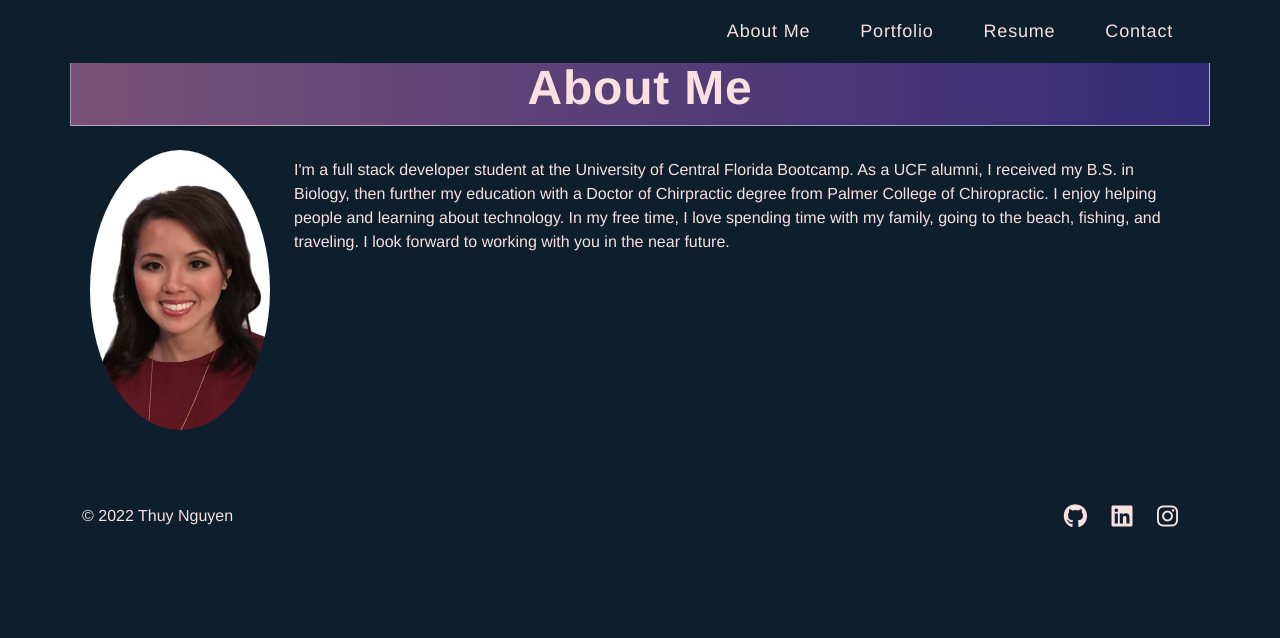
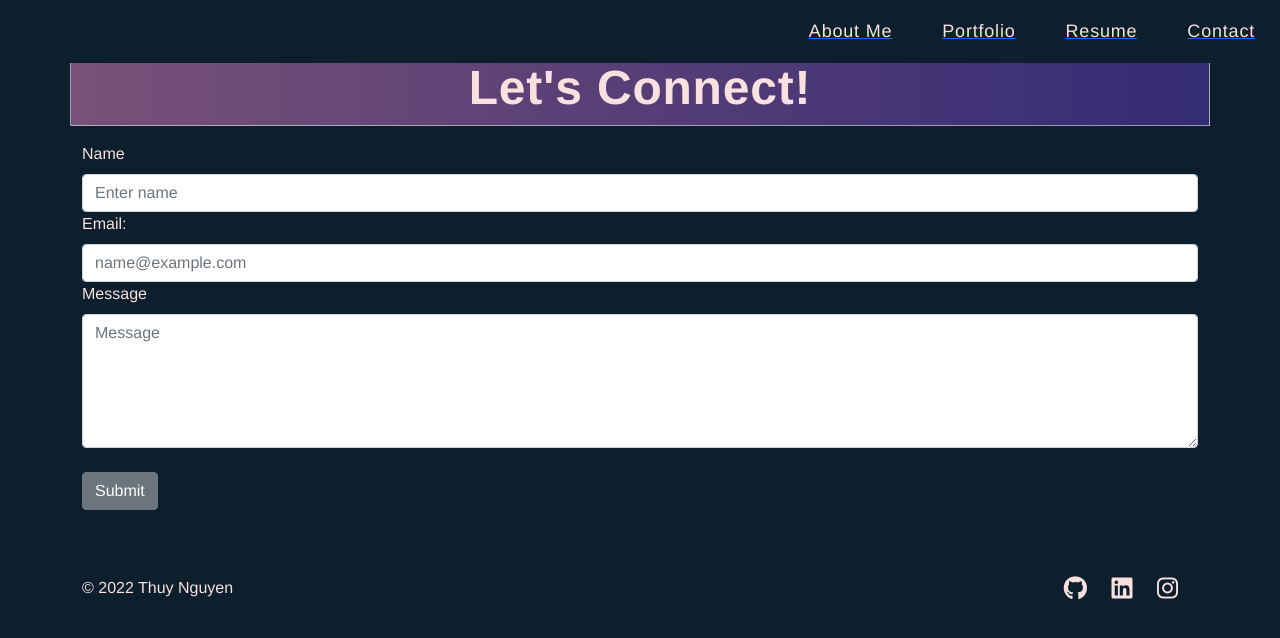
Before and after one commit to ThuyTTTN/react-portfolio, a React (Create React App) app: page /contact in a window 1280 px wide. Both pictures are taken after a click on the button "Let’s Connect". Shown: the top 638 px of the page. Built offline with nearby package versions, Linux system fonts and the light colour scheme; the HTML template or start-up script is replaced by a standard one.

Commit message:
fixed header links

```diff
--- a/package.json
+++ b/package.json
@@ -13,6 +13,7 @@
     "react-bootstrap-icons": "^1.8.4",
     "react-dom": "^17.0.2",
     "react-on-screen": "^2.1.1",
+    "react-router-dom": "^5.2.0",
     "react-scripts": "5.0.1",
     "web-vitals": "^2.1.4"
   },
--- a/src/components/Header/index.js
+++ b/src/components/Header/index.js
@@ -1,26 +1,44 @@
-// import React, { useState } from "react";
-import { Navbar, Nav, Container } from "react-bootstrap";
+import React from "react";
+import { Navbar, Nav } from "react-bootstrap";
+import { Link } from "react-router-dom";
 
-
-
-function Header({ setPage }) {
-
+function Header({setPage}) {
   return (
-
+    <>
       <Navbar expand="lg">
-      <Container>
         <Nav className="about-me ms-auto">
+          <Link to="/about">
             <Nav.Link href="/about" className="navbar-link" onClick={() => { setPage("about"); }}>About Me</Nav.Link>
-
+          </Link>
+          <Link to="/portfolio">
             <Nav.Link href="/portfolio" className="navbar-link" onClick={() => { setPage("portfolio"); }} >Portfolio</Nav.Link>
-
+          </Link>
+          <Link to="resume">
             <Nav.Link href="/resume"  className="navbar-link"  onClick={() => { setPage("resume"); }}>Resume</Nav.Link>
-
+          </Link>
+          <Link to="contact">
             <Nav.Link  href="/contact"  className="navbar-link"  onClick={() => { setPage("contact"); }}>Contact</Nav.Link>
+          </Link>
         </Nav>
-      </Container>
       </Navbar>
+    </>
   );
 }
 
 export default Header;
+
+{
+  /* // <Navbar expand="lg">
+    //   <Container>
+    //     <Nav className="about-me ms-auto">
+    //       <Nav.Link href="/about" className="navbar-link" onClick={() => { setPage("about"); }}>About Me</Nav.Link>
+
+    //       <Nav.Link href="/portfolio" className="navbar-link" onClick={() => { setPage("portfolio"); }} >Portfolio</Nav.Link>
+
+    //       <Nav.Link href="/resume"  className="navbar-link"  onClick={() => { setPage("resume"); }}>Resume</Nav.Link>
+
+    //       <Nav.Link  href="/contact"  className="navbar-link"  onClick={() => { setPage("contact"); }}>Contact</Nav.Link>
+    //     </Nav>
+    //   </Container>
+    // </Navbar> */
+}
--- a/src/components/MainContainer/index.js
+++ b/src/components/MainContainer/index.js
@@ -5,32 +5,46 @@
 import ContactForm from "../Contact";
 import Project from "../Project";
 import Resume from "../Resume";
+import { BrowserRouter as Router, Route, Switch } from "react-router-dom";
 
-
-function MainContainer({page, setPage}) {
-  const currentPage = () => {
-
-    if (page === "about") {
-      return <About />;
-    }
-    if (page === "contact") {
-      return <ContactForm />;
-    }
-    if (page === "portfolio") {
-      return <Project />;
-    }
-    if (page === "resume") {
-      return <Resume />;
-    }
-
-  };
+function MainContainer() {
   return (
-   <>
-   <Header setPage={setPage} />
-      {currentPage()}
+    <Router>
+      <Header />
+      <Switch>
+        <Route exact path="/" component={About} />
+        <Route exact path="/about" component={About} />
+        <Route exact path="/portfolio" component={Project} />
+        <Route exact path="/resume" component={Resume} />
+        <Route exact path="/contact" component={ContactForm} />
+      </Switch>
       <Footer />
-   </>
+    </Router>
   );
 }
 
 export default MainContainer;
+
+// const currentPage = () => {
+
+//   if (page === "about") {
+//     return <About />;
+//   }
+//   if (page === "contact") {
+//     return <ContactForm />;
+//   }
+//   if (page === "portfolio") {
+//     return <Project />;
+//   }
+//   if (page === "resume") {
+//     return <Resume />;
+//   }
+
+// };
+// return (
+//  <>
+//  <Header setPage={setPage} />
+//     {currentPage()}
+//     <Footer />
+//  </>
+// );
```
Also changed, not shown: 1 other file (tests, documents, lock files or other folders). Lines whose indentation alone changed are shown as unchanged.
